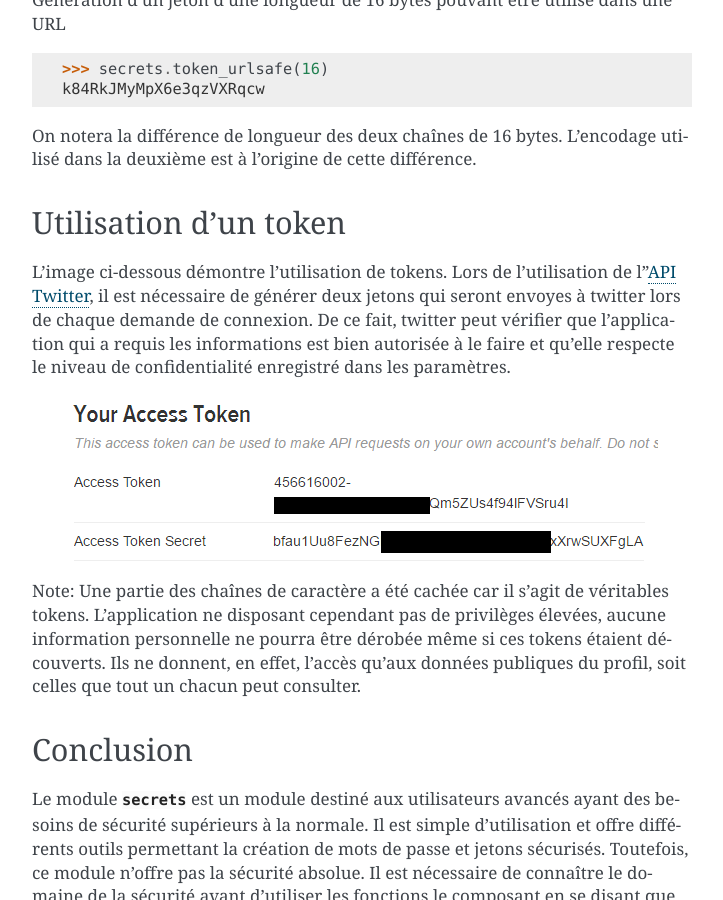
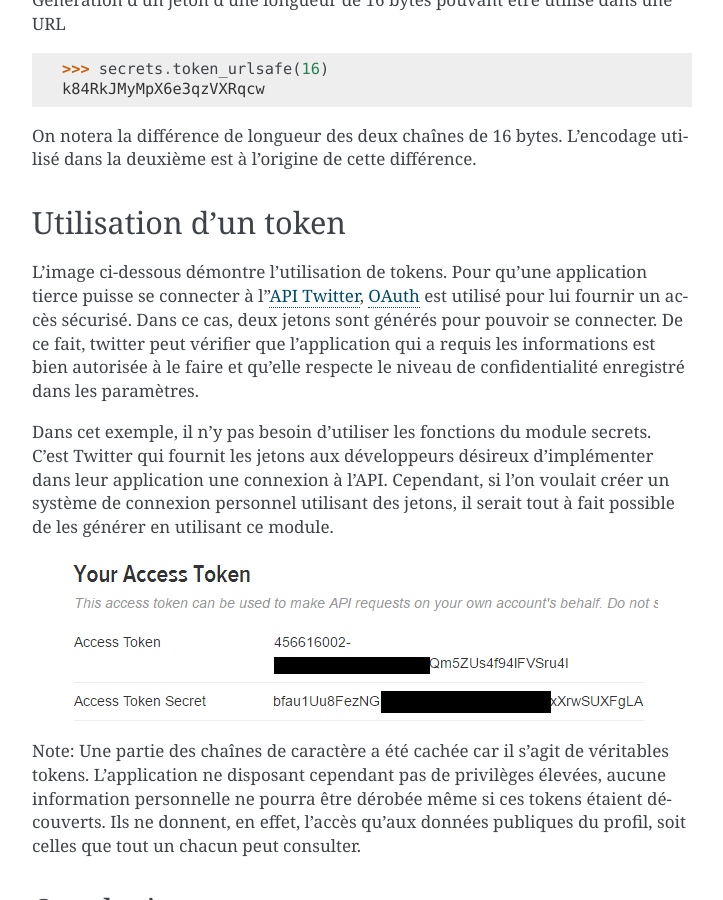
Before and after one commit to HE-Arc/livre-python, a Sphinx documentation site: the page built from source/secrets/index.rst, in a window 1280 px wide and 900 px high, scrolled down 2514 px. Shown: the whole window, without its empty margins (388-1111 px from the left). Built offline with Sphinx 7.4.7, drawn with Linux system fonts in a browser that asks for light colours.

Commit message:
modification du chapitre utilisation d'un token, ajout de précisions

```diff
--- a/source/secrets/index.rst
+++ b/source/secrets/index.rst
@@ -79,7 +79,9 @@ On notera la différence de longueur des deux chaînes de 16 bytes. L'encodage u
 Utilisation d'un token
 ----------------------
 
-L'image ci-dessous démontre l'utilisation de tokens. Lors de l'utilisation de l'`API Twitter`_, il est nécessaire de générer deux jetons qui seront envoyes à twitter lors de chaque demande de connexion. De ce fait, twitter peut vérifier que l'application qui a requis les informations est bien autorisée à le faire et qu'elle respecte le niveau de confidentialité enregistré dans les paramètres.
+L'image ci-dessous démontre l'utilisation de tokens. Pour qu'une application tierce puisse se connecter à l'`API Twitter`_, OAuth_ est utilisé pour lui fournir un accès sécurisé. Dans ce cas, deux jetons sont générés pour pouvoir se connecter. De ce fait, twitter peut vérifier que l'application qui a requis les informations est bien autorisée à le faire et qu'elle respecte le niveau de confidentialité enregistré dans les paramètres.
+
+Dans cet exemple, il n'y pas besoin d'utiliser les fonctions du module secrets. C'est Twitter qui fournit les jetons aux développeurs désireux d'implémenter dans leur application une connexion à l'API. Cependant, si l'on voulait créer un système de connexion personnel utilisant des jetons, il serait tout à fait possible de les générer en utilisant ce module.
 
 .. image:: ./img/exampleTwitterApi.PNG
     :scale: 100%
@@ -106,3 +108,4 @@ Il est simple d'utilisation et offre différents outils permettant la création
 .. _API: https://fr.wikipedia.org/wiki/Interface_de_programmation
 .. _attaques temporelles: https://fr.wikipedia.org/wiki/Attaque_temporelle
 .. _API Twitter: https://dev.twitter.com/oauth
+.. _OAuth: https://oauth.net
```
